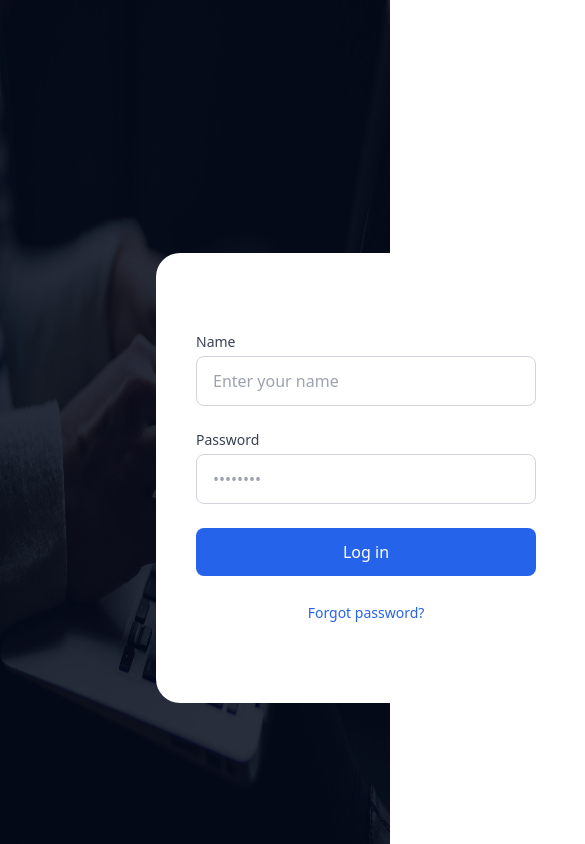
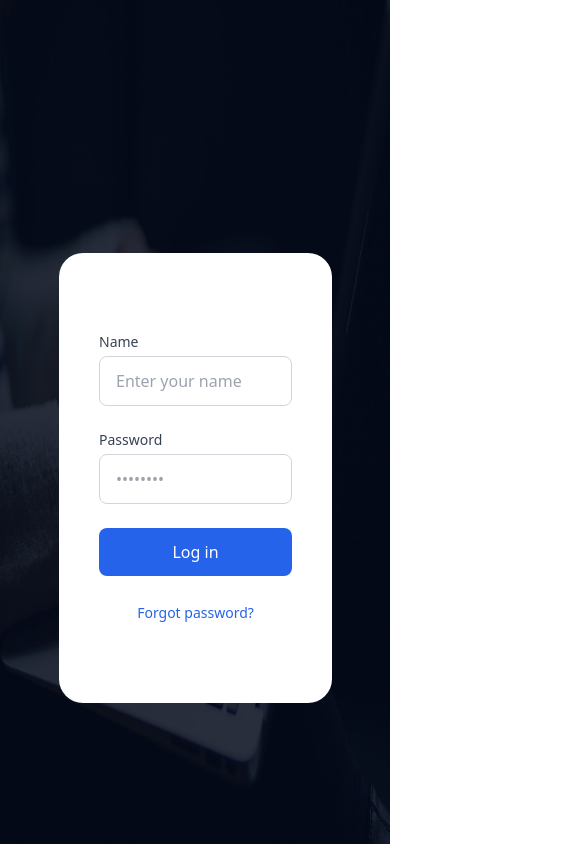
Before and after one commit to hola554/RMS, a React (Vite) app: page /login in a window 390 px wide. Shown: the top 844 px of the page, 585 px wide, since content can reach past the window. Built offline with nearby package versions, Linux system fonts and the light colour scheme.

Commit message:
Made login responsive for mobile

```diff
--- a/src/pages/login.jsx
+++ b/src/pages/login.jsx
@@ -68,10 +68,10 @@
 
 export const LoginPage = () => {
     return (
-        <main className="w-full relative">
+        <main className="w-screen min-h-screen relative overflow-hidden">
             <img className="w-full h-screen" src="/bg.jpg" alt="" />
             {/*  */}
-            <section className="absolute top-[30%] left-[40%] w-[600px] h-[450px]">
+            <section className="absolute top-[30%] left-[10%] mx-5 w-full h-[450px] md:w-[600px] md:top-[30%] md:left-[20%] lg:left-[40%]">
                 <form class=" bg-white w-[70%] h-full flex flex-col justify-center rounded-3xl p-10 space-y-6">
                     {/* <!-- Username Field --> */}
                     <div>
```
